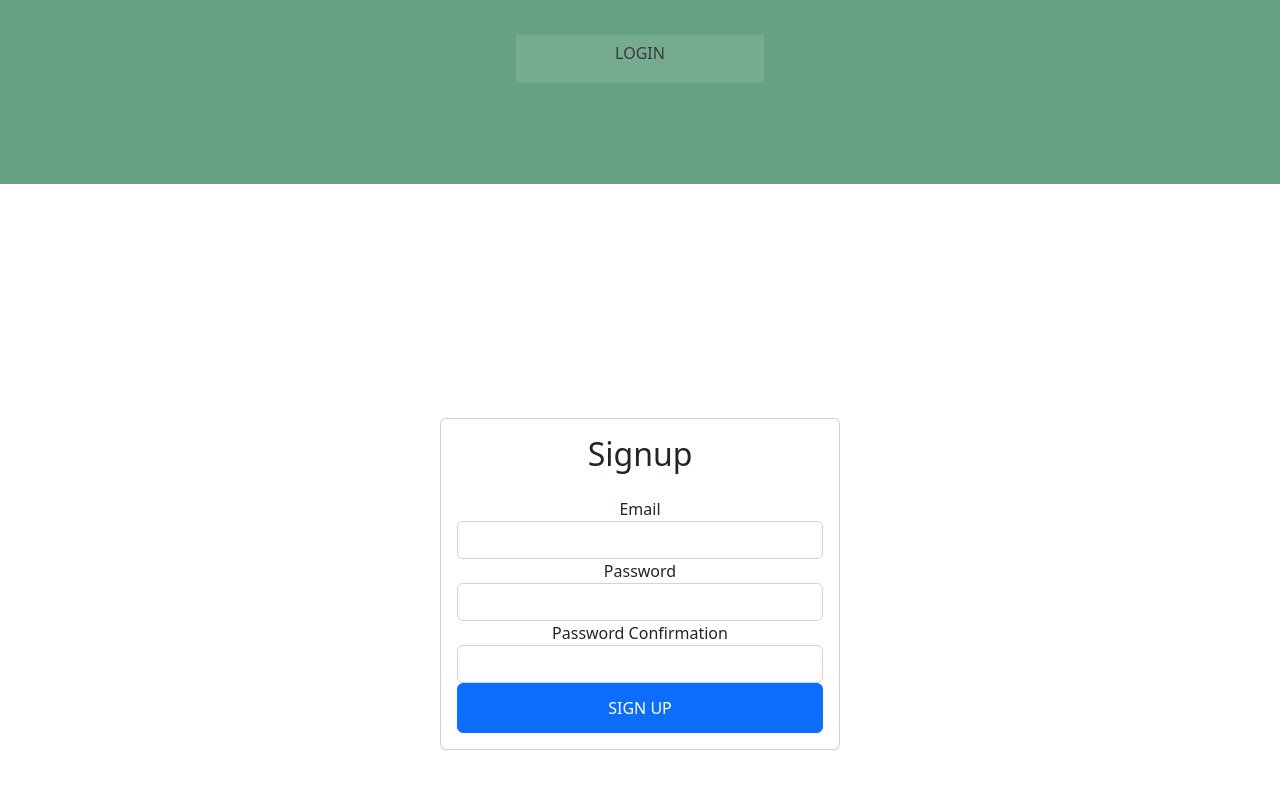
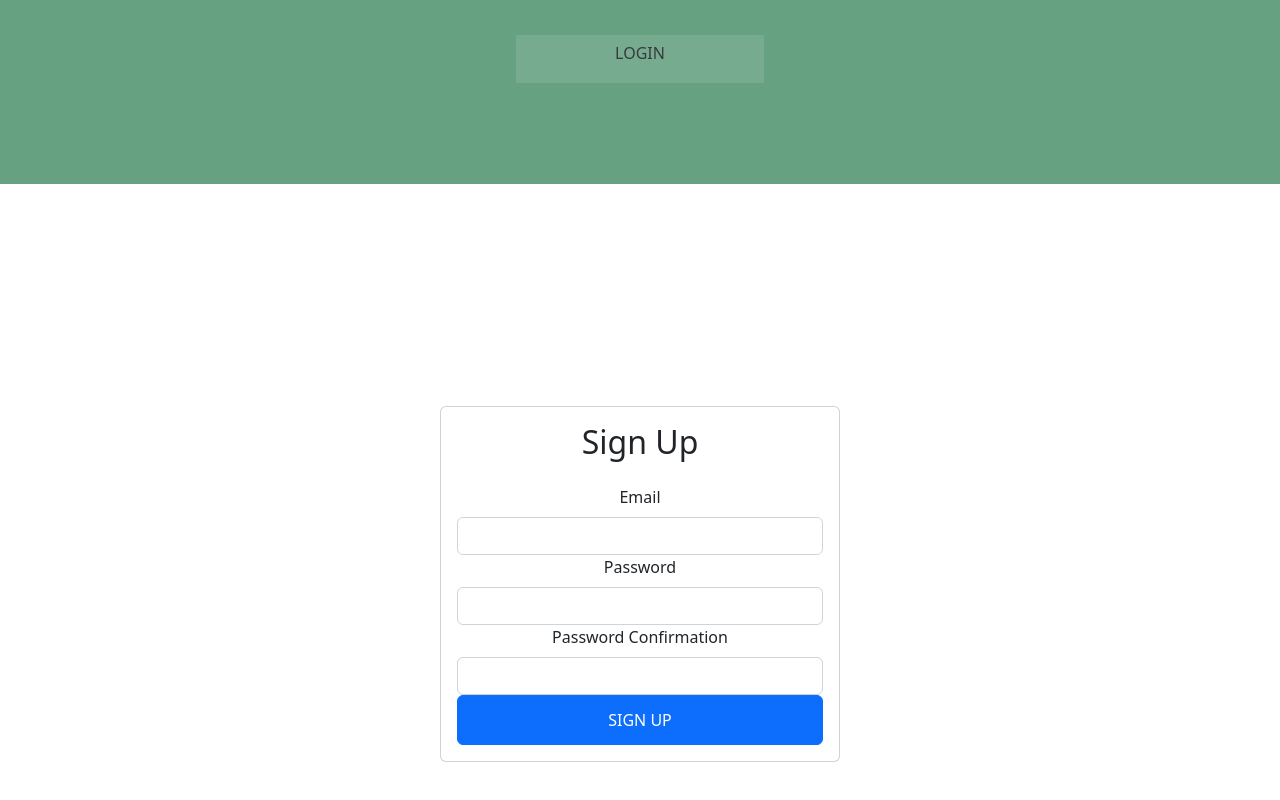
Before and after one commit to nico-voe/Homefinder, a React (Create React App) app: page / in a window 1280 px wide. Shown: the part 566-1366 px from the top of the page. Built offline with nearby package versions, Linux system fonts and the light colour scheme.

Commit message:
Update Signup.jsx

```diff
--- a/src/components/Signup.jsx
+++ b/src/components/Signup.jsx
@@ -9,14 +9,20 @@ const Signup = () => {
     <>
       <Card>
         <Card.Body>
-          <h2 className="text-center mb-4">Signup</h2>
+          <h2 className="text-center mb-4">Sign Up</h2>
           <Form>
-            <Form.Group id="email">Email</Form.Group>
-            <Form.Control type="email" ref={emailRef} required />
-            <Form.Group id="password">Password</Form.Group>
-            <Form.Control type="email" ref={passwordRef} required />
-            <Form.Group id="password-confirm">Password Confirmation</Form.Group>
-            <Form.Control type="password" ref={passwordConfirmRef} required />
+            <Form.Group id="email">
+              <Form.Label>Email</Form.Label>
+              <Form.Control type="email" ref={emailRef} required />
+            </Form.Group>
+            <Form.Group id="password">
+              <Form.Label>Password</Form.Label>
+              <Form.Control type="email" ref={passwordRef} required />
+            </Form.Group>
+            <Form.Group id="password-confirm">
+              <Form.Label>Password Confirmation</Form.Label>
+              <Form.Control type="password" ref={passwordConfirmRef} required />
+            </Form.Group>
             <Button className="w-100" type="submit">
               SIGN UP
             </Button>
```
